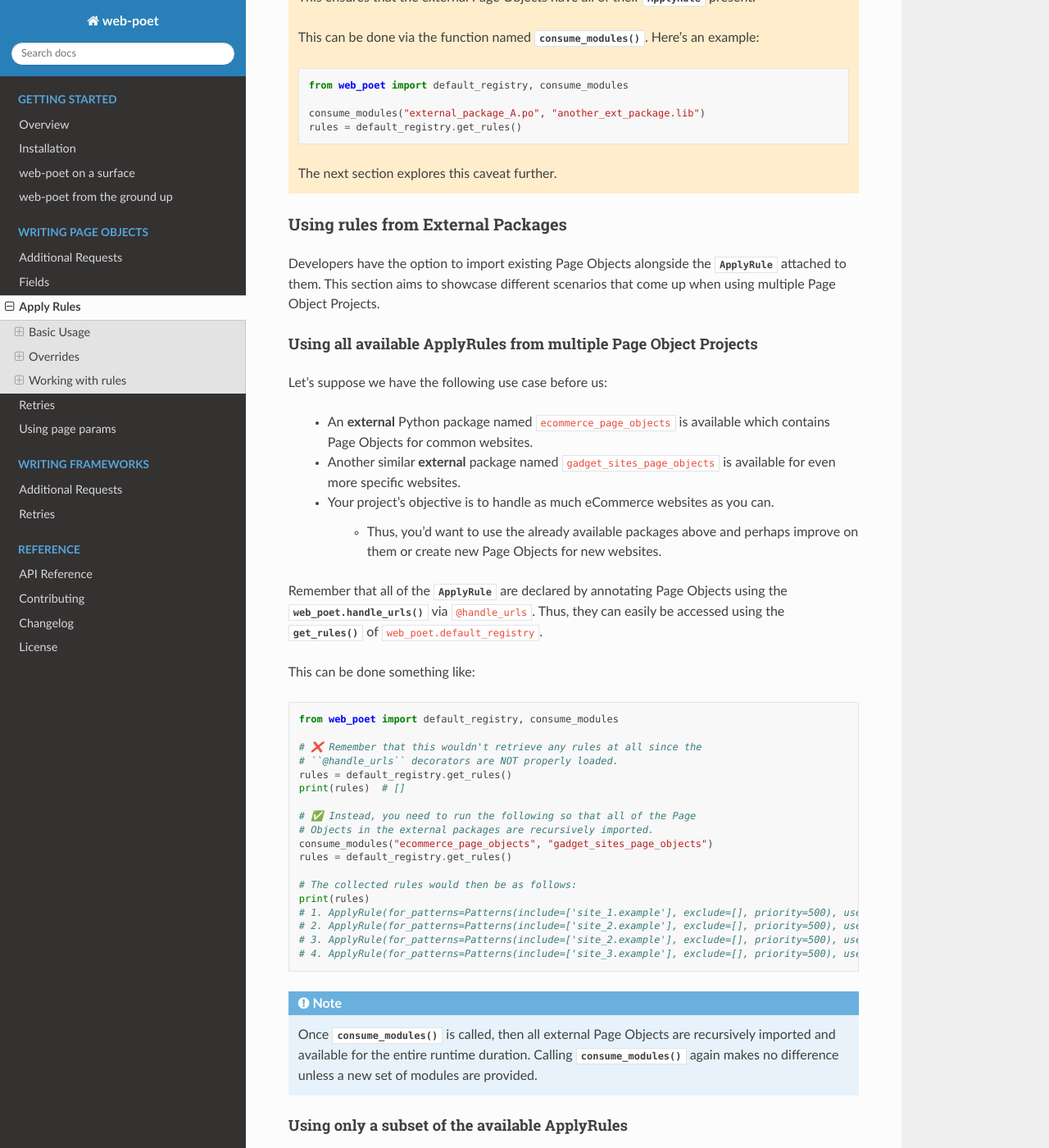
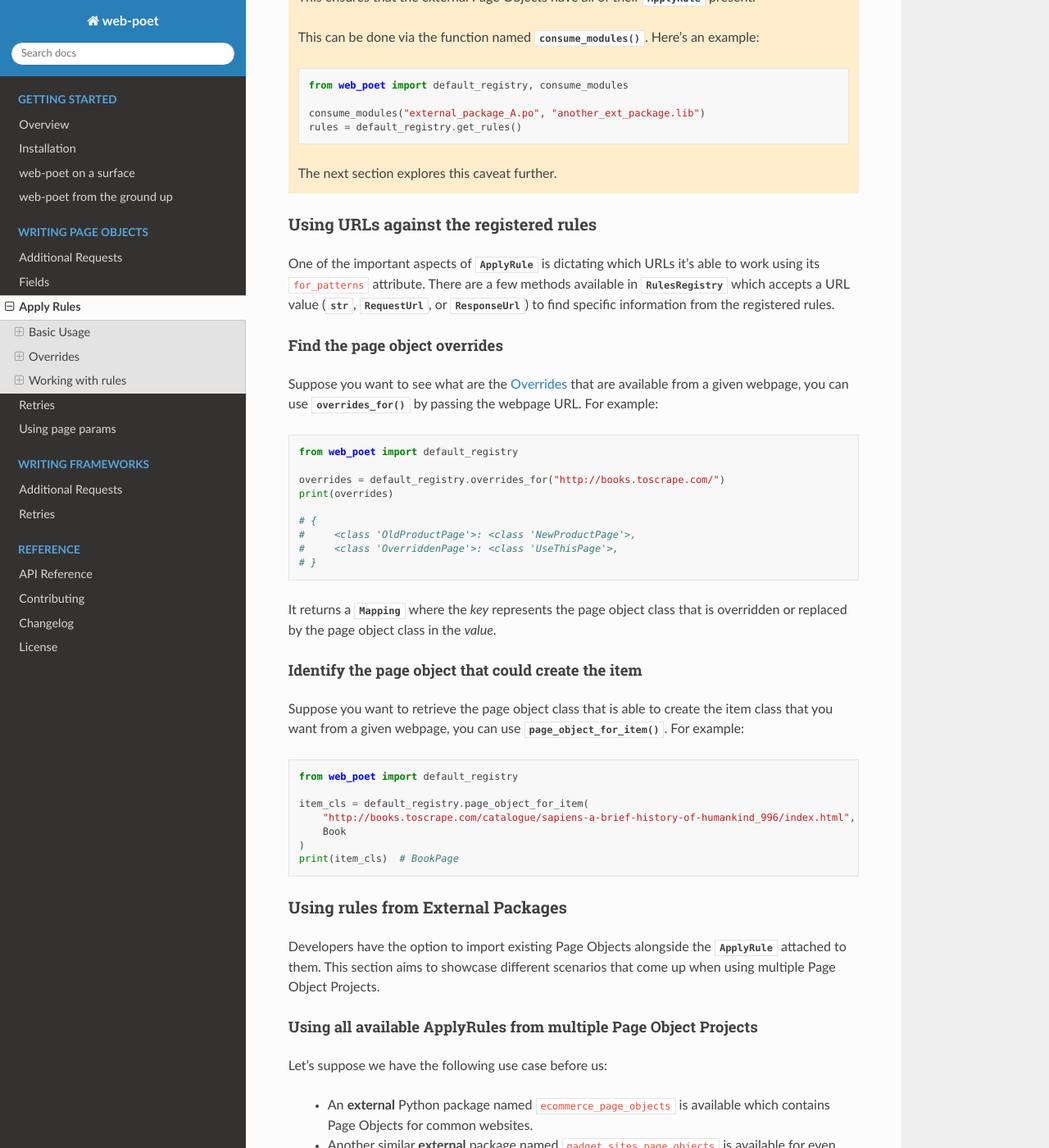
Before and after one commit to scrapinghub/web-poet, a Sphinx documentation site: the page built from docs/page-objects/rules.rst, in a window 1280 px wide and 1400 px high, scrolled down 6782 px. Shown: the whole window at 82% size. Built offline with Sphinx 7.4.7 and the Read the Docs theme 2.0.0, drawn with Linux system fonts in a browser that asks for light colours.

Commit message:
create docs for overrides_for() and page_object_for_item()

```diff
--- a/docs/page-objects/rules.rst
+++ b/docs/page-objects/rules.rst
@@ -390,6 +390,58 @@ in the :class:`~.ApplyRule` to be written into ``web_poet.default_registry``.
 
     The next section explores this caveat further.
 
+Using URLs against the registered rules
+~~~~~~~~~~~~~~~~~~~~~~~~~~~~~~~~~~~~~~~
+
+One of the important aspects of :class:`~.ApplyRule` is dictating which URLs it's
+able to work using its ``for_patterns`` attribute. There are a few methods
+available in :class:`~.RulesRegistry` which accepts a URL value (:class:`str`,
+:class:`~.RequestUrl`, or :class:`~.ResponseUrl`) to find specific information
+from the registered rules.
+
+.. _rules-overrides_for-example:
+
+Find the page object overrides
+""""""""""""""""""""""""""""""
+
+Suppose you want to see what are the :ref:`rules-intro-overrides` that are
+available from a given webpage, you can use :meth:`~.RulesRegistry.overrides_for`
+by passing the webpage URL. For example:
+
+.. code-block:: python
+
+    from web_poet import default_registry
+
+    overrides = default_registry.overrides_for("http://books.toscrape.com/")
+    print(overrides)
+
+    # {
+    #     <class 'OldProductPage'>: <class 'NewProductPage'>,
+    #     <class 'OverriddenPage'>: <class 'UseThisPage'>,
+    # }
+
+It returns a :class:`Mapping` where the *key* represents the page object class
+that is overridden or replaced by the page object class in the *value*.
+
+.. _rules-page_object_for_item-example:
+
+Identify the page object that could create the item
+"""""""""""""""""""""""""""""""""""""""""""""""""""
+
+Suppose you want to retrieve the page object class that is able to create the
+item class that you want from a given webpage, you can use
+:meth:`~.RulesRegistry.page_object_for_item`. For example:
+
+.. code-block:: python
+
+    from web_poet import default_registry
+
+    item_cls = default_registry.page_object_for_item(
+        "http://books.toscrape.com/catalogue/sapiens-a-brief-history-of-humankind_996/index.html",
+        Book
+    )
+    print(item_cls)  # BookPage
+
 
 Using rules from External Packages
 ~~~~~~~~~~~~~~~~~~~~~~~~~~~~~~~~~~
```
Also changed, not shown: CHANGELOG.rst (+9 -0 lines), 1 other file.
